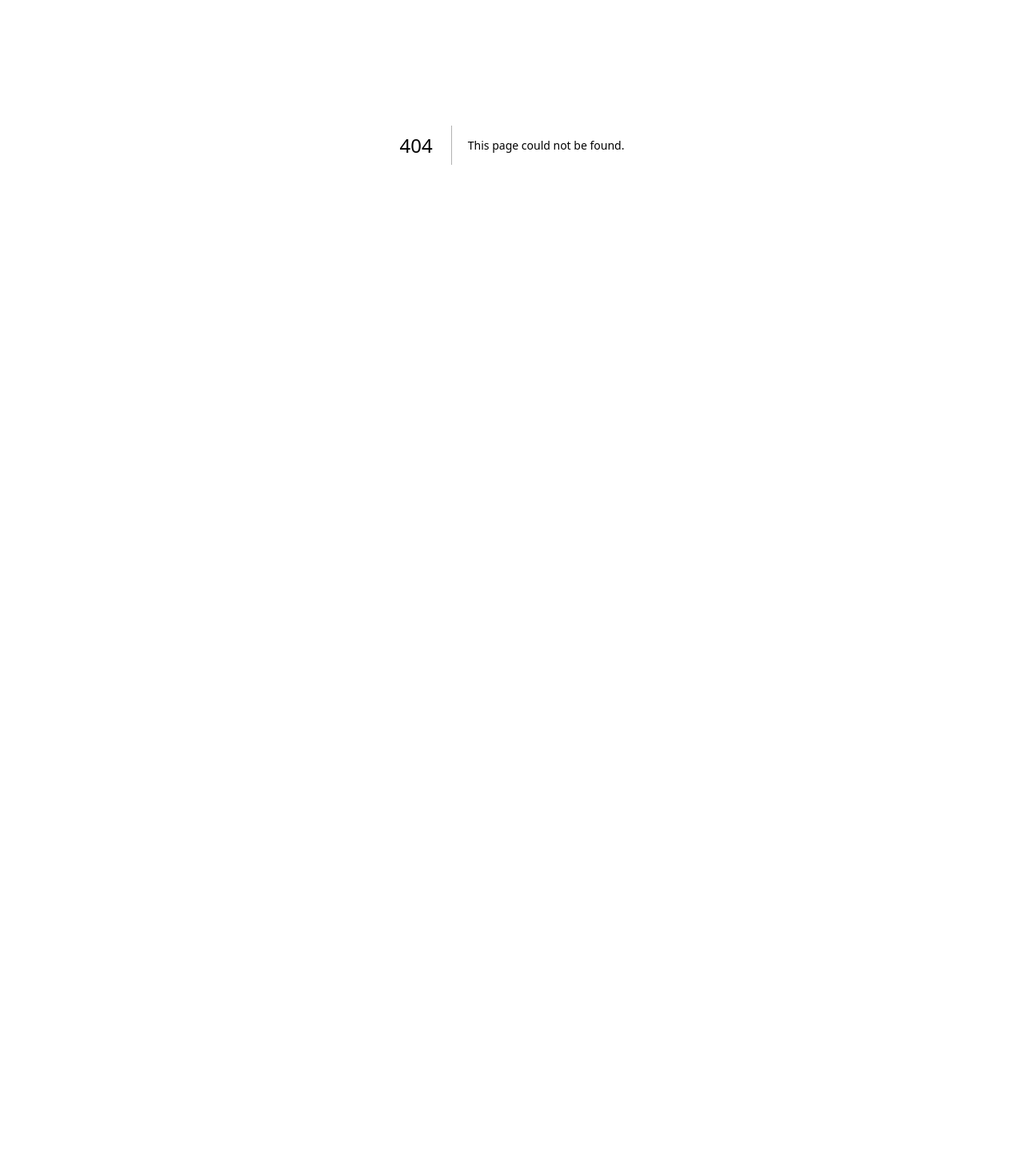
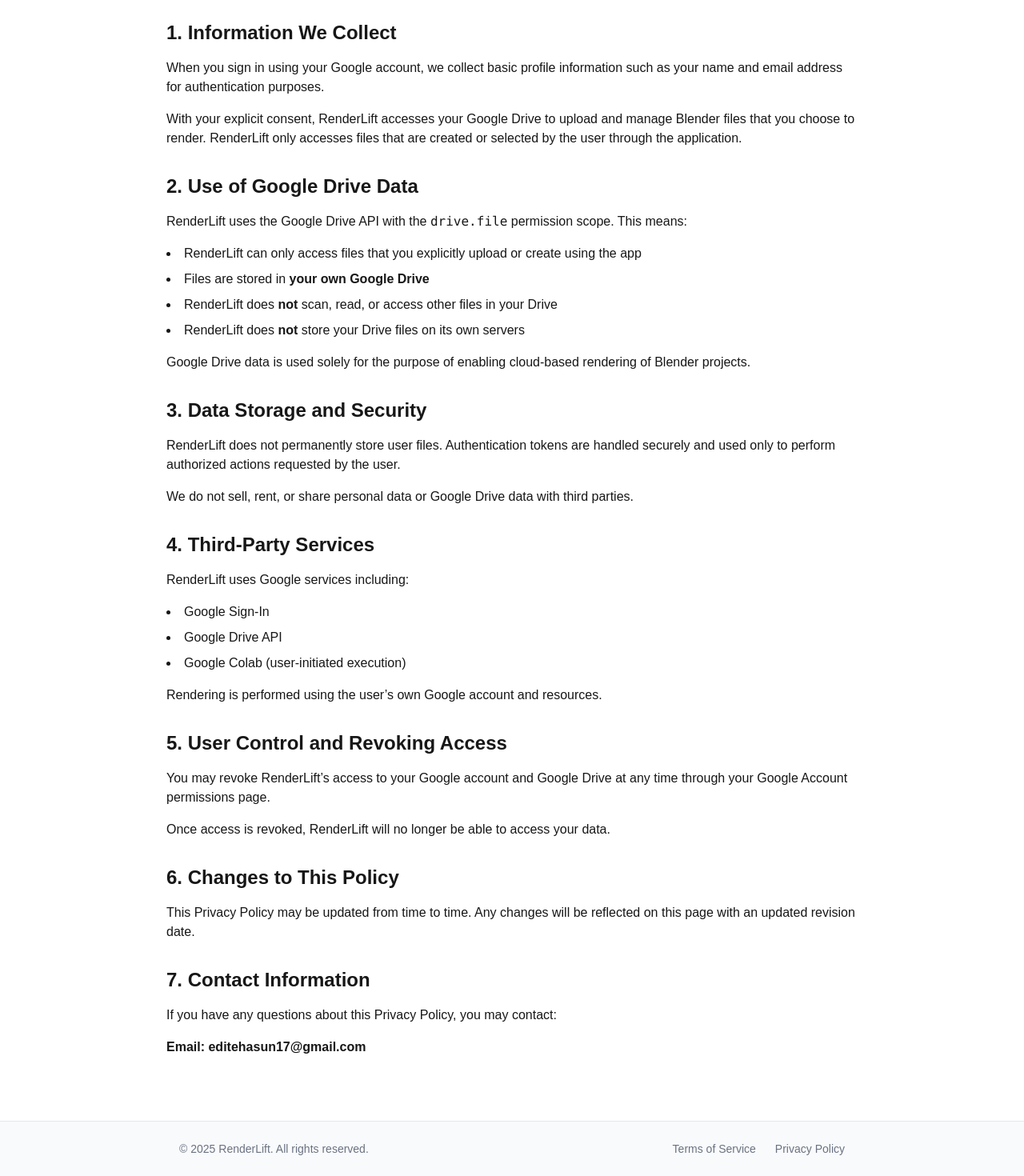
Before and after one commit to Epicer12/RenderLift, a Next.js app: page /privacy in a window 1280 px wide. Before the commit this address had no page. Shown: the part 219-1689 px from the top of the page at 80% size. Before the commit the page ends 800 px from the top, so only its background shows below. Built offline with nearby package versions, Linux system fonts and the light colour scheme.

Commit message:
Terms addition

```diff
--- a/src/app/api/upload/route.ts
+++ b/src/app/api/upload/route.ts
@@ -49,7 +49,7 @@
             parents: [jobFolderId],
         };
 
-        const origin = req.headers.get("origin") || "http://localhost:3000";
+        const origin = req.headers.get("origin") || process.env.NEXTAUTH_URL || "http://localhost:3000";
 
         const initiateResponse = await fetch(
             "https://www.googleapis.com/upload/drive/v3/files?uploadType=resumable",
--- a/src/app/layout.tsx
+++ b/src/app/layout.tsx
@@ -7,6 +7,8 @@
   description: "Blender Cloud Rendering",
 };
 
+import { Footer } from "@/components/Footer";
+
 export default function RootLayout({
   children,
 }: Readonly<{
@@ -15,7 +17,10 @@
   return (
     <html lang="en">
       <body>
-        <Providers>{children}</Providers>
+        <Providers>
+          {children}
+          <Footer />
+        </Providers>
       </body>
     </html>
   );
--- /dev/null
+++ b/src/app/privacy/page.tsx
@@ -0,0 +1,76 @@
+import React from 'react';
+
+export default function PrivacyPolicy() {
+    return (
+        <div className="max-w-4xl mx-auto px-4 py-8 prose dark:prose-invert">
+            <h1 className="text-3xl font-bold mb-4">Privacy Policy – RenderLift</h1>
+            <p className="text-gray-500 mb-8">Last updated: December 19, 2025</p>
+
+            <p className="mb-6">
+                RenderLift ("we", "our", or "the Service") is a web application that helps users render Blender projects using their own Google resources. This Privacy Policy explains how information is collected, used, and protected when you use RenderLift.
+            </p>
+
+            <h2 className="text-2xl font-semibold mt-8 mb-4">1. Information We Collect</h2>
+            <p className="mb-4">
+                When you sign in using your Google account, we collect basic profile information such as your name and email address for authentication purposes.
+            </p>
+            <p className="mb-4">
+                With your explicit consent, RenderLift accesses your Google Drive to upload and manage Blender files that you choose to render. RenderLift only accesses files that are created or selected by the user through the application.
+            </p>
+
+            <h2 className="text-2xl font-semibold mt-8 mb-4">2. Use of Google Drive Data</h2>
+            <p className="mb-4">
+                RenderLift uses the Google Drive API with the <code>drive.file</code> permission scope. This means:
+            </p>
+            <ul className="list-disc list-inside mb-4 space-y-2">
+                <li>RenderLift can only access files that you explicitly upload or create using the app</li>
+                <li>Files are stored in <strong>your own Google Drive</strong></li>
+                <li>RenderLift does <strong>not</strong> scan, read, or access other files in your Drive</li>
+                <li>RenderLift does <strong>not</strong> store your Drive files on its own servers</li>
+            </ul>
+            <p className="mb-4">
+                Google Drive data is used solely for the purpose of enabling cloud-based rendering of Blender projects.
+            </p>
+
+            <h2 className="text-2xl font-semibold mt-8 mb-4">3. Data Storage and Security</h2>
+            <p className="mb-4">
+                RenderLift does not permanently store user files. Authentication tokens are handled securely and used only to perform authorized actions requested by the user.
+            </p>
+            <p className="mb-4">
+                We do not sell, rent, or share personal data or Google Drive data with third parties.
+            </p>
+
+            <h2 className="text-2xl font-semibold mt-8 mb-4">4. Third-Party Services</h2>
+            <p className="mb-4">
+                RenderLift uses Google services including:
+            </p>
+            <ul className="list-disc list-inside mb-4 space-y-2">
+                <li>Google Sign-In</li>
+                <li>Google Drive API</li>
+                <li>Google Colab (user-initiated execution)</li>
+            </ul>
+            <p className="mb-4">
+                Rendering is performed using the user’s own Google account and resources.
+            </p>
+
+            <h2 className="text-2xl font-semibold mt-8 mb-4">5. User Control and Revoking Access</h2>
+            <p className="mb-4">
+                You may revoke RenderLift’s access to your Google account and Google Drive at any time through your Google Account permissions page.
+            </p>
+            <p className="mb-4">
+                Once access is revoked, RenderLift will no longer be able to access your data.
+            </p>
+
+            <h2 className="text-2xl font-semibold mt-8 mb-4">6. Changes to This Policy</h2>
+            <p className="mb-4">
+                This Privacy Policy may be updated from time to time. Any changes will be reflected on this page with an updated revision date.
+            </p>
+
+            <h2 className="text-2xl font-semibold mt-8 mb-4">7. Contact Information</h2>
+            <p className="mb-4">
+                If you have any questions about this Privacy Policy, you may contact:
+            </p>
+            <p className="font-semibold">Email: editehasun17@gmail.com</p>
+        </div>
+    );
+}
--- /dev/null
+++ b/src/app/terms/page.tsx
@@ -0,0 +1,78 @@
+import React from 'react';
+
+export default function TermsOfService() {
+    return (
+        <div className="max-w-4xl mx-auto px-4 py-8 prose dark:prose-invert">
+            <h1 className="text-3xl font-bold mb-4">Terms of Service – RenderLift</h1>
+            <p className="text-gray-500 mb-8">Last updated: December 19, 2025</p>
+
+            <p className="mb-6">
+                By accessing or using RenderLift, you agree to the following Terms of Service. If you do not agree with these terms, please do not use the Service.
+            </p>
+
+            <h2 className="text-2xl font-semibold mt-8 mb-4">1. Description of the Service</h2>
+            <p className="mb-4">
+                RenderLift is a free web application that helps users generate Google Colab notebooks for rendering Blender projects using their own Google Drive and Google Cloud resources.
+            </p>
+            <p className="mb-4">
+                RenderLift does not provide rendering hardware or cloud GPU resources directly.
+            </p>
+
+            <h2 className="text-2xl font-semibold mt-8 mb-4">2. User Responsibilities</h2>
+            <p className="mb-4">
+                You are responsible for:
+            </p>
+            <ul className="list-disc list-inside mb-4 space-y-2">
+                <li>The content you upload or render</li>
+                <li>Ensuring you have rights to use the files you submit</li>
+                <li>Running generated Google Colab notebooks at your own discretion</li>
+            </ul>
+            <p className="mb-4">
+                You agree not to use RenderLift for illegal, harmful, or abusive purposes.
+            </p>
+
+            <h2 className="text-2xl font-semibold mt-8 mb-4">3. No Warranty</h2>
+            <p className="mb-4">
+                RenderLift is provided on an “as-is” and “as-available” basis. We make no guarantees regarding uptime, performance, or correctness of rendered outputs.
+            </p>
+            <p className="mb-4">
+                Rendering results may vary based on user configuration and Google Colab availability.
+            </p>
+
+            <h2 className="text-2xl font-semibold mt-8 mb-4">4. Limitation of Liability</h2>
+            <p className="mb-4">
+                RenderLift shall not be held liable for:
+            </p>
+            <ul className="list-disc list-inside mb-4 space-y-2">
+                <li>Loss of data</li>
+                <li>Failed renders</li>
+                <li>Google account or quota limitations</li>
+                <li>Any damages resulting from the use or inability to use the Service</li>
+            </ul>
+            <p className="mb-4">
+                Use of the Service is at your own risk.
+            </p>
+
+            <h2 className="text-2xl font-semibold mt-8 mb-4">5. Termination</h2>
+            <p className="mb-4">
+                We reserve the right to suspend or terminate access to the Service at any time if misuse or abuse is detected.
+            </p>
+
+            <h2 className="text-2xl font-semibold mt-8 mb-4">6. Changes to These Terms</h2>
+            <p className="mb-4">
+                These Terms of Service may be updated at any time. Continued use of the Service after changes constitutes acceptance of the updated terms.
+            </p>
+
+            <h2 className="text-2xl font-semibold mt-8 mb-4">7. Governing Law</h2>
+            <p className="mb-4">
+                These Terms shall be governed by the laws applicable in your jurisdiction.
+            </p>
+
+            <h2 className="text-2xl font-semibold mt-8 mb-4">8. Contact Information</h2>
+            <p className="mb-4">
+                For questions regarding these Terms, please contact:
+            </p>
+            <p className="font-semibold">Email: editehasun17@gmail.com</p>
+        </div>
+    );
+}
--- /dev/null
+++ b/src/components/Footer.tsx
@@ -0,0 +1,29 @@
+import Link from 'next/link';
+
+export function Footer() {
+    return (
+        <footer className="w-full py-6 mt-12 border-t border-gray-200 dark:border-neutral-800 bg-gray-50 dark:bg-black">
+            <div className="max-w-4xl mx-auto px-8 flex flex-col md:flex-row justify-between items-center text-sm text-gray-500 dark:text-gray-400">
+                <div>
+                    &copy; {new Date().getFullYear()} RenderLift. All rights reserved.
+                </div>
+                <div className="flex gap-6 mt-4 md:mt-0">
+                    <Link
+                        href="/terms"
+                        target="_blank"
+                        className="hover:text-gray-900 dark:hover:text-gray-200 transition-colors"
+                    >
+                        Terms of Service
+                    </Link>
+                    <Link
+                        href="/privacy"
+                        target="_blank"
+                        className="hover:text-gray-900 dark:hover:text-gray-200 transition-colors"
+                    >
+                        Privacy Policy
+                    </Link>
+                </div>
+            </div>
+        </footer>
+    );
+}
```
